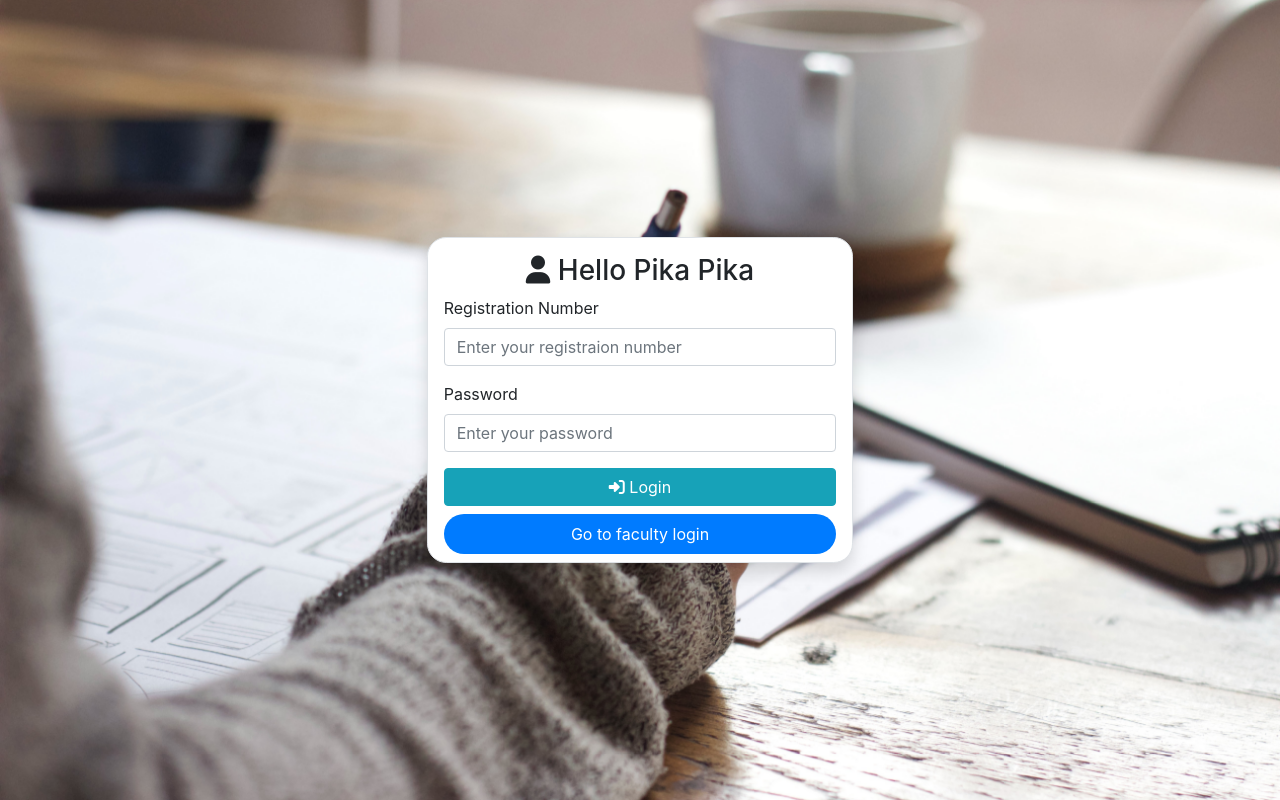
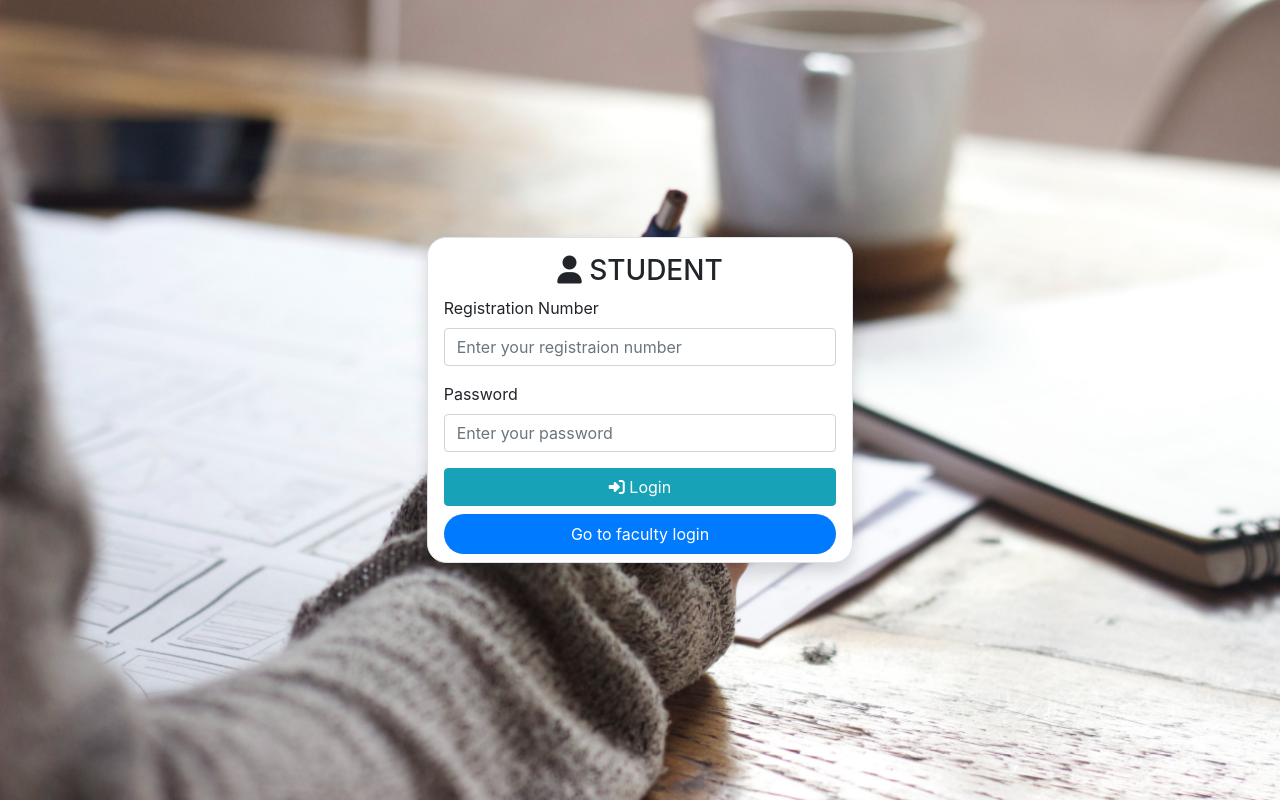
Before and after one commit to pikapika10/campus_space, a React (Create React App) app in the folder client/: page / in a window 1280 px wide. Built offline with nearby package versions, Linux system fonts and the light colour scheme.

Commit message:
Hello pika pika

```diff
--- a/client/src/Pages/FacultyStudentLoginPags.jsx
+++ b/client/src/Pages/FacultyStudentLoginPags.jsx
@@ -163,7 +163,7 @@ const FacultyStudentLoginPags = () => {
          }}
        >
          <div>
-           <h3 className="text-center"><i class="fas fa-user"></i> Hello Pika Pika</h3>
+           <h3 className="text-center"><i class="fas fa-user"></i> STUDENT</h3>
            <form noValidate onSubmit={studentFormHandler}>
              <div className="form-group">
                <label htmlFor="studentId">Registration Number</label>
```
